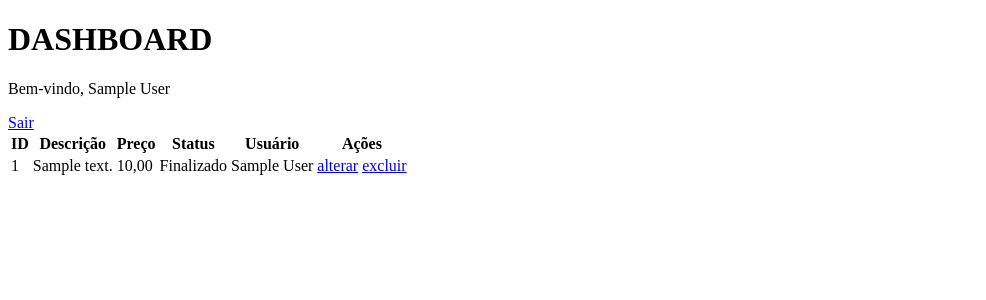
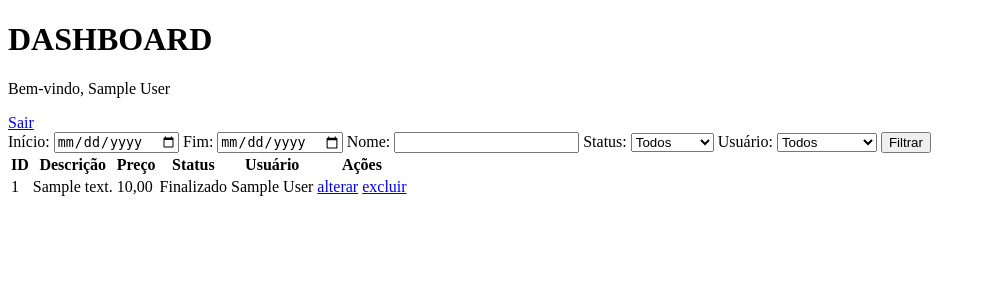
Before and after one commit to Julio-Lopes/JM-OS-DASHBOARD, a PHP site: page /dashboard.php in a window 1280 px wide. Shown: the top 300 px of the page, without its empty margins (0-986 px from the left). Run offline with PHP 8.4, Linux system fonts and the light colour scheme; the visitor is signed in with stand-in values (Sample User, id 1); tables that the repository leaves empty hold one stand-in row (values such as "Sample post").

Commit message:
feat: filtros do dashboard

```diff
--- a/classes/Servico.php
+++ b/classes/Servico.php
@@ -6,22 +6,44 @@ class Servico{
         $this->pdo = $pdo;
     }
 
-    public function listarServicosComNomeUsuario(){
-        $sql = $this->pdo->prepare(
-            "SELECT
-                s.id_service, s.description, s.price,
-                CASE WHEN s.finished_at IS NULL THEN 'Pendente' ELSE 'Finalizado' END as status,
-                u.name AS nome_usuario
-                FROM service AS s
-                INNER JOIN user AS u ON s.user_id_user = u.id_user
-                ORDER BY s.created_at DESC");
+    public function listarServicosComNomeUsuario($inicio = null, $fim = null, $nome = null, $status = null, $usuario = null){
+        $query = "SELECT s.*, u.name as nome_usuario, CASE WHEN s.finished_at IS NULL THEN 'Pendente' ELSE 'Finalizado' END as status
+                  FROM service s
+                  JOIN user u ON s.user_id_user = u.id_user
+                  WHERE 1=1";
+
+        if($inicio && $fim){
+            $query .= " AND s.created_at BETWEEN :inicio AND :fim";
+        }
+        if($nome){
+            $query .= " AND s.description LIKE :nome";
+        }
+        if($status === 'pendente'){
+            $query .= " AND s.finished_at IS NULL";
+        } elseif($status === 'finalizado'){
+            $query .= " AND s.finished_at IS NOT NULL";
+        }
+        if($usuario){
+            $query .= " AND s.user_id_user = :usuario";
+        }
+
+        $query .= " ORDER BY s.created_at DESC";
+
+        $sql = $this->pdo->prepare($query);
+
+        if($inicio && $fim){
+            $sql->bindValue(':inicio', $inicio);
+            $sql->bindValue(':fim', $fim . ' 23:59:59');
+        }
+        if($nome){
+            $sql->bindValue(':nome', "%$nome%");
+        }
+        if($usuario){
+            $sql->bindValue(':usuario', $usuario);
+        }
+
         $sql->execute();
-
-        if($sql->rowCount() > 0){
-            return $sql->fetchAll();
-        } else{
-            return [];
-        }
+        return $sql->fetchAll();
     }
 
     public function cadastrarServico($descricao, $preco, $id_usuario){
--- a/classes/Usuario.php
+++ b/classes/Usuario.php
@@ -25,6 +25,12 @@ class Usuario{
           }
     }
 
+    public function buscaTodosUsuarios(){
+        $sql = $this->pdo->prepare("SELECT id_user, name FROM user");
+        $sql->execute();
+        return $sql->fetchAll();
+    }
+
     public function buscaUsuarioPorId($id_user){
         $sql = $this->pdo->prepare("SELECT id_user, name, email FROM user WHERE id_user = :id");
         $sql->bindValue(":id", $id_user);
--- a/dashboard.php
+++ b/dashboard.php
@@ -13,10 +13,18 @@ if(!isset($_SESSION['id_user']))
 
 $nome = new Usuario($pdo);
 $dados_usuario = $nome->buscaUsuarioPorId($_SESSION['id_user']);
-$nome = $dados_usuario['name'];
+$nomeUsuario = $dados_usuario['name'];
+
+$usuarios = $nome->buscaTodosUsuarios();
 
 $os = new Servico($pdo);
-$servicos = $os->listarServicosComNomeUsuario();
+$servicos = $os->listarServicosComNomeUsuario(
+    $_GET['inicio'] ?? null,
+    $_GET['fim'] ?? null,
+    $_GET['nome'] ?? null,
+    $_GET['status'] ?? null,
+    $_GET['usuario'] ?? null
+);
 ?>
 
 <!DOCTYPE html>
@@ -29,8 +37,32 @@ $servicos = $os->listarServicosComNomeUsuario();
 <body>
     <div class="formulario">
         <h1 class="titulo">DASHBOARD</h1>
-        <p>Bem-vindo, <?= $nome ?></p>
+        <p>Bem-vindo, <?= $nomeUsuario ?></p>
         <a href="sair.php" class="botao botao--secundario botao--bloco">Sair</a>
+    </div>
+    <div>
+        <form method="get">
+            <label for="inicio">Início:</label>
+            <input type="date" name="inicio" id="inicio" value="<?= $_GET['inicio'] ?? '' ?>">
+            <label for="fim">Fim:</label>
+            <input type="date" name="fim" id="fim" value="<?= $_GET['fim'] ?? '' ?>">
+            <label for="nome">Nome:</label>
+            <input type="text" name="nome" id="nome" value="<?= $_GET['nome'] ?? '' ?>">
+            <label for="status">Status:</label>
+            <select name="status" id="status">
+                <option value="">Todos</option>
+                <option value="pendente" <?= (isset($_GET['status']) && $_GET['status'] === 'pendente') ? 'selected' : '' ?>>Pendente</option>
+                <option value="finalizado" <?= (isset($_GET['status']) && $_GET['status'] === 'finalizado') ? 'selected' : '' ?>>Finalizado</option>
+            </select>
+            <label for="usuario">Usuário:</label>
+            <select name="usuario" id="usuario">
+                <option value="">Todos</option>
+                <?php foreach($usuarios as $u){ ?>
+                    <option value="<?= $u['id_user'] ?>" <?= (isset($_GET['usuario']) && $_GET['usuario'] === $u['id_user']) ? 'selected' : '' ?>><?= $u['name'] ?></option>
+                <?php } ?>
+            </select>
+            <button type="submit">Filtrar</button>
+        </form>
     </div>
     <div>
         <table>
```
